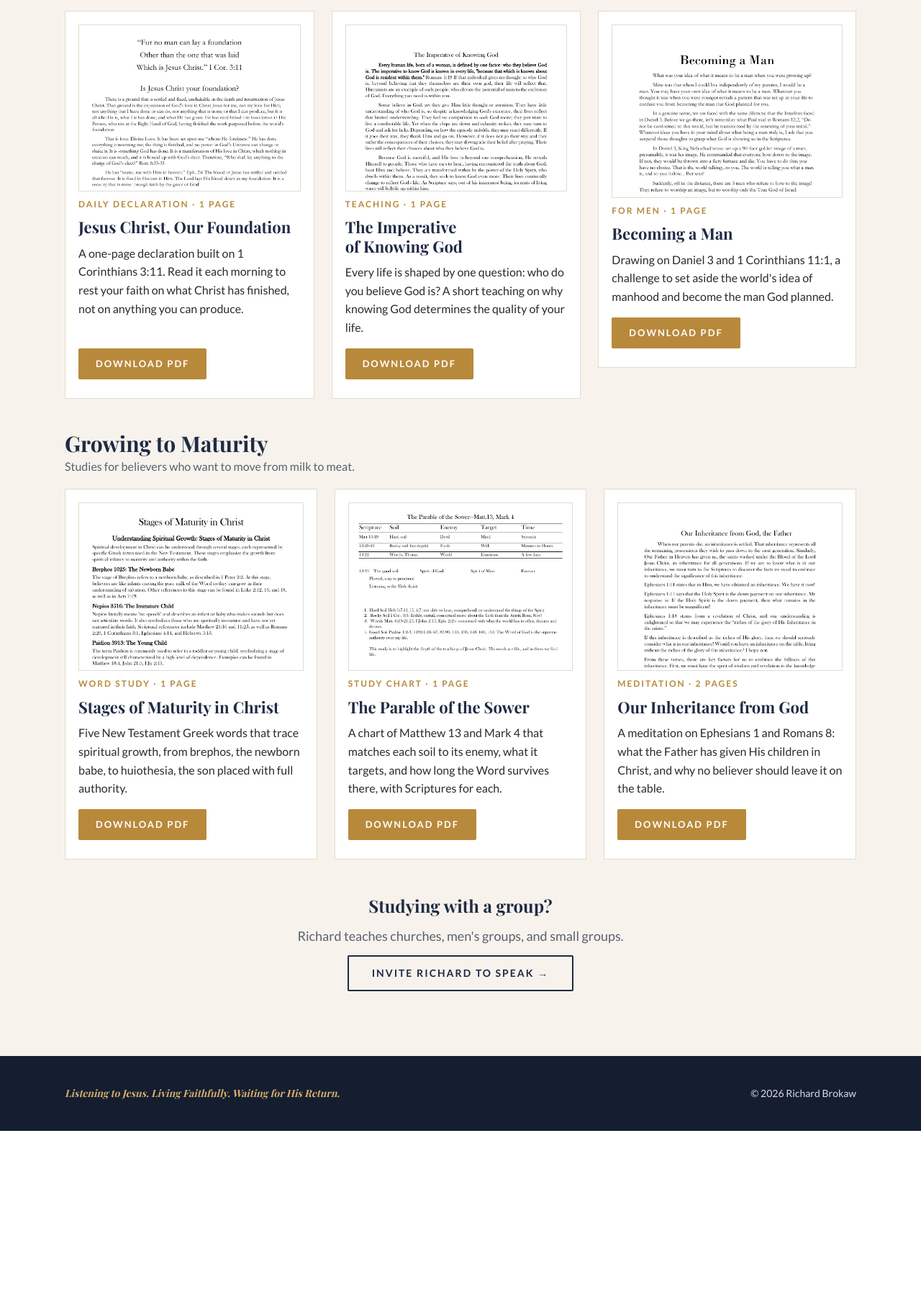
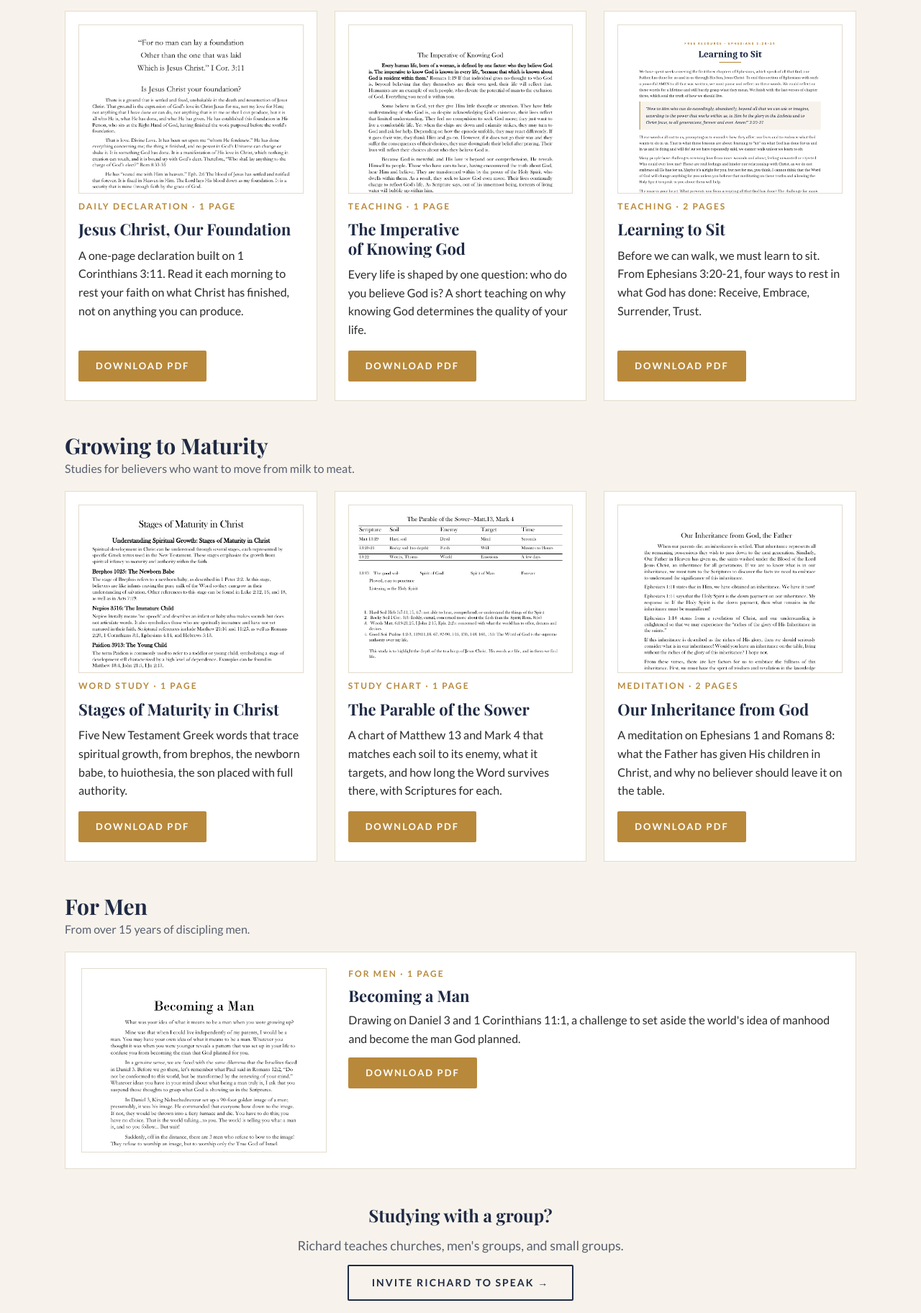
Before and after one commit to JITS-TECHNOLOGY/Rich_Brokaw, a plain HTML site: page resource-library/index.html in a window 1280 px wide. Shown: the part 623-2447 px from the top of the page at 72% size. Before the commit the page ends 2194 px from the top, so only its background shows below. Drawn offline with nearby package versions, Linux system fonts and the light colour scheme; a web font is replaced by a local one.

Commit message:
Add Learning to Sit to Free Resources
New two-page study (Ephesians 3:20-21, R.E.S.T.) typeset from Richard's
Word document, added to Foundations on the Free Resources page and the
Resource Library. Foundations and Growing to Maturity now sit as full rows
of three with For Men as a wide card; counts updated from six to seven.

Co-Authored-By: Claude Opus 5.5 <noreply@anthropic.com>
Claude-Session: https://claude.ai/code/session_016Pk8Lg2pLzfmy2htTzbgfU

```diff
--- a/assets/site.css
+++ b/assets/site.css
@@ -366,3 +366,15 @@ nav ul a[aria-current="page"] { color: var(--gold); }
 .rb-video { width: 100%; aspect-ratio: 16 / 9; max-width: 100%; }
 .rb-video iframe { width: 100%; height: 100%; border: 0; border-radius: 4px; display: block; }
 .ml-embedded { width: 100%; max-width: 620px; }
+
+/* library groups stacked; a one-card group shows a wide card */
+.lib .group + .group { margin-top: 44px; }
+.group.wide .rgrid { grid-template-columns: 1fr; }
+.group.wide .res-card { display: grid; grid-template-columns: minmax(0, 1fr) minmax(0, 2fr); column-gap: 30px; row-gap: 8px; align-content: start; padding: 22px; }
+.group.wide .res-card .thumb { grid-row: 1 / span 5; align-self: start; }
+.group.wide .res-card > :not(.thumb) { grid-column: 2; }
+@media (max-width: 700px) {
+  .group.wide .res-card { grid-template-columns: 1fr; }
+  .group.wide .res-card .thumb { grid-row: auto; }
+  .group.wide .res-card > :not(.thumb) { grid-column: 1; }
+}
--- a/resource-library/index.html
+++ b/resource-library/index.html
@@ -3,13 +3,11 @@
 <html lang="en"><head>
 <meta charset="utf-8"/>
 <meta content="width=device-width, initial-scale=1, viewport-fit=cover" name="viewport"/>
-
 <title>Resource Library · Richard Brokaw</title><meta content="Your free resource library." name="description"/>
 <link href="https://fonts.googleapis.com/css2?family=Lato:ital,wght@0,400;0,700;1,400&amp;family=Playfair+Display:ital,wght@0,700;1,400&amp;display=swap" rel="stylesheet"/>
 <link href="../assets/site.css" rel="stylesheet"/>
 <style>:root{padding-top:env(safe-area-inset-top,0px);padding-bottom:env(safe-area-inset-bottom,0px);color-scheme:light} [hidden]{display:none!important} img{max-width:100%}</style>
 <link href="../assets/favicon.svg" rel="icon" type="image/svg+xml"/><meta content="#1F2A44" name="theme-color"/><meta content="noindex" name="robots"/></head><body>
-
 <header>
 <div class="wrap head">
 <a class="brand" href="../"><b>Richard Brokaw</b><span>Author • Teacher • Disciple-Maker</span></a>
@@ -39,9 +37,9 @@
 </section>
 <section class="lib">
 <div class="wrap">
-<div class="group-row"><div class="group">
+<div class="group">
 <div class="group-head"><h2>Foundations</h2><p>Where every disciple begins: who God is, and the ground we stand on.</p></div>
-<div class="rgrid" style="--n:2"><article class="res-card">
+<div class="rgrid" style="--n:3"><article class="res-card">
 <div class="thumb"><img alt="First page of Jesus Christ, Our Foundation" loading="lazy" src="../thumbs/jesus-christ-our-foundation.png"/></div>
 <p class="eyebrow">Daily Declaration · 1 page</p>
 <h3>Jesus Christ, Our Foundation</h3>
@@ -53,17 +51,14 @@
 <h3>The Imperative of Knowing God</h3>
 <p class="desc">Every life is shaped by one question: who do you believe God is? A short teaching on why knowing God determines the quality of your life.</p>
 <div class="foot"><a class="btn" download="" href="../pdfs/the-imperative-of-knowing-god.pdf">Download PDF</a></div>
+</article><article class="res-card">
+<div class="thumb"><img alt="First page of Learning to Sit" loading="lazy" src="../thumbs/learning-to-sit.png"/></div>
+<p class="eyebrow">Teaching · 2 pages</p>
+<h3>Learning to Sit</h3>
+<p class="desc">Before we can walk, we must learn to sit. From Ephesians 3:20-21, four ways to rest in what God has done: Receive, Embrace, Surrender, Trust.</p>
+<div class="foot"><a class="btn" download="" href="../pdfs/learning-to-sit.pdf">Download PDF</a></div>
 </article></div>
 </div><div class="group">
-<div class="group-head"><h2>For Men</h2><p>From over 15 years of discipling men.</p></div>
-<div class="rgrid" style="--n:1"><article class="res-card">
-<div class="thumb"><img alt="First page of Becoming a Man" loading="lazy" src="../thumbs/becoming-a-man.png"/></div>
-<p class="eyebrow">For Men · 1 page</p>
-<h3>Becoming a Man</h3>
-<p class="desc">Drawing on Daniel 3 and 1 Corinthians 11:1, a challenge to set aside the world's idea of manhood and become the man God planned.</p>
-<div class="foot"><a class="btn" download="" href="../pdfs/becoming-a-man.pdf">Download PDF</a></div>
-</article></div>
-</div></div><div class="group">
 <div class="group-head"><h2>Growing to Maturity</h2><p>Studies for believers who want to move from milk to meat.</p></div>
 <div class="rgrid" style="--n:3"><article class="res-card">
 <div class="thumb"><img alt="First page of Stages of Maturity in Christ" loading="lazy" src="../thumbs/stages-of-maturity-in-christ.png"/></div>
@@ -84,6 +79,15 @@
 <p class="desc">A meditation on Ephesians 1 and Romans 8: what the Father has given His children in Christ, and why no believer should leave it on the table.</p>
 <div class="foot"><a class="btn" download="" href="../pdfs/our-inheritance-from-god.pdf">Download PDF</a></div>
 </article></div>
+</div><div class="group wide">
+<div class="group-head"><h2>For Men</h2><p>From over 15 years of discipling men.</p></div>
+<div class="rgrid" style="--n:1"><article class="res-card">
+<div class="thumb"><img alt="First page of Becoming a Man" loading="lazy" src="../thumbs/becoming-a-man.png"/></div>
+<p class="eyebrow">For Men · 1 page</p>
+<h3>Becoming a Man</h3>
+<p class="desc">Drawing on Daniel 3 and 1 Corinthians 11:1, a challenge to set aside the world's idea of manhood and become the man God planned.</p>
+<div class="foot"><a class="btn" download="" href="../pdfs/becoming-a-man.pdf">Download PDF</a></div>
+</article></div>
 </div>
 <div class="group-cta">
 <h3>Studying with a group?</h3>
@@ -94,5 +98,4 @@
 </section>
 </main>
 <footer><div class="wrap"><span><em>Listening to Jesus. Living Faithfully. Waiting for His Return.</em></span><span>© 2026 Richard Brokaw</span></div></footer>
-
 <script src="../assets/config.js"></script><script src="../assets/site.js"></script></body></html>
```
Also changed, not shown: books/index.html (+1 -1 lines), free_resources/index.html (+21 -19 lines), free_resources/prayer_for_the_babies/index.html (+1 -1 lines), thumbs/learning-to-sit.png (added), 1 other file.
